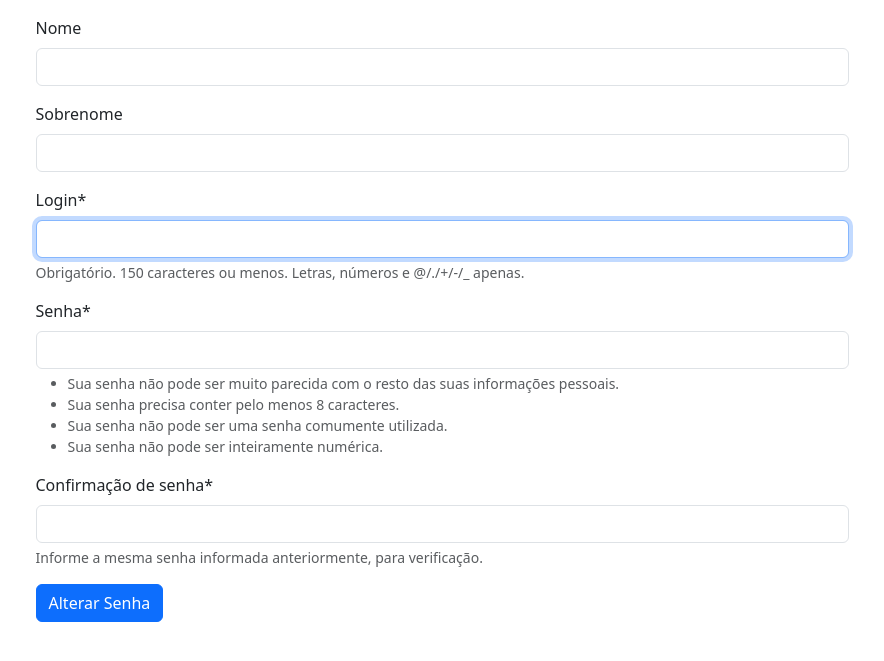
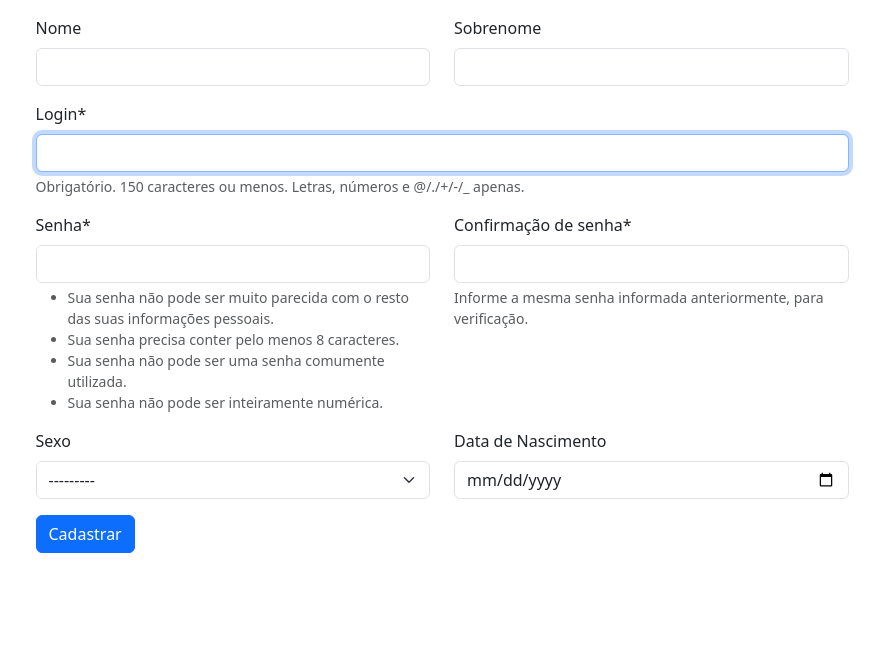
Before and after one commit to riconrado/MeuProjeto, a Django app: page /polls/registro/ in a window 1280 px wide. Shown: the part 68-729 px from the top of the page, without its empty margins (144-1028 px from the left). Run offline with Django 5.2, Linux system fonts and the light colour scheme; some libraries are stand-ins or nearby versions.

Commit message:
UserPofile e Crispyforms
Criação do model UserProfile e estilização dos formulários com o Crispyforms

```diff
--- a/enquete/app/settings.py
+++ b/enquete/app/settings.py
@@ -11,6 +11,7 @@ https://docs.djangoproject.com/en/5.1/ref/settings/
 """
 
 from pathlib import Path
+from django.contrib import messages
 
 # Build paths inside the project like this: BASE_DIR / 'subdir'.
 BASE_DIR = Path(__file__).resolve().parent.parent
--- a/enquete/polls/admin.py
+++ b/enquete/polls/admin.py
@@ -1,7 +1,8 @@
 from django.contrib import admin
-from .models import Pergunta, Resposta
+from .models import Pergunta, Resposta, UserProfile
 
 admin.site.register(Pergunta)
 admin.site.register(Resposta)
+admin.site.register(UserProfile)
 
 # Register your models here.
--- a/enquete/polls/forms.py
+++ b/enquete/polls/forms.py
@@ -3,6 +3,7 @@ from django.contrib.auth.forms import UserCreationForm
 from django.contrib.auth.models import User
 from crispy_forms.helper import FormHelper
 from crispy_forms.layout import Layout, Field, Submit
+from .models import UserProfile
 
 class CadastraUsuarios(UserCreationForm):
     class Meta:
@@ -10,21 +11,20 @@ class CadastraUsuarios(UserCreationForm):
         fields = ['first_name','last_name','username', 'password1', 'password2']
         labels = {'username':'Login','first_name':'Nome','last_name':'Sobrenome'}
 
+    # def __init__(self, *args, **kwargs):
+    #     super().__init__(*args, **kwargs)
 
-    def __init__(self, *args, **kwargs):
-        super().__init__(*args, **kwargs)
+    #     self.helper = FormHelper()
 
-        self.helper = FormHelper()
+    #     self.helper.layout = Layout(
+    #             Field('first_name', css_class='m-3 w-75'),
+    #             Field('last_name', css_class='m-3 w-75'),
+    #             Field('username', css_class='m-3 w-75'),
+    #             Field('password1', css_class='m-3 w-75'),
+    #             Field('password2', css_class='m-3 w-75'),
+    #         )
 
-        self.helper.layout = Layout(
-                Field('first_name', css_class='m-3 w-75'),
-                Field('last_name', css_class='m-3 w-75'),
-                Field('username', css_class='m-3 w-75'),
-                Field('password1', css_class='m-3 w-75'),
-                Field('password2', css_class='m-3 w-75'),
-            )
-
-        self.helper.add_input(Submit('submit', 'Cadastrar', css_class='btn-primary'))
+        # self.helper.add_input(Submit('submit', 'Cadastrar', css_class='btn-primary'))
 
 class AlteraUsuarios(forms.ModelForm):
 
@@ -35,17 +35,36 @@ class AlteraUsuarios(forms.ModelForm):
         fields = ['email','first_name','last_name', 'is_active']
         labels = {'first_name':'Nome','last_name':'Sobrenome'}
 
+    # def __init__(self, *args, **kwargs):
+    #     super().__init__(*args, **kwargs)
 
-    def __init__(self, *args, **kwargs):
-        super().__init__(*args, **kwargs)
+    #     self.helper = FormHelper()
 
-        self.helper = FormHelper()
+    #     self.helper.layout = Layout(
+    #             Field('first_name', css_class='m-3 w-75'),
+    #             Field('last_name', css_class='m-3 w-75'),
+    #             Field('email', css_class='m-3 w-75'),
+    #             Field('is_active'),
+    #         )
 
-        self.helper.layout = Layout(
-                Field('first_name', css_class='m-3 w-75'),
-                Field('last_name', css_class='m-3 w-75'),
-                Field('email', css_class='m-3 w-75'),
-                Field('is_active'),
-            )
+class ProfileForm(forms.ModelForm):
 
-        self.helper.add_input(Submit('submit', 'Atualizar', css_class='btn-primary'))
+    class Meta:
+        model = UserProfile
+        fields = ['sexo','data_nascimento']
+
+        widgets = {
+            'data_nascimento': forms.DateInput(format=('%Y-%m-%d'), attrs={'type': 'date'})
+        }
+
+    # def __init__(self, *args, **kwargs):
+    #     super().__init__(*args, **kwargs)
+
+    #     self.helper = FormHelper()
+
+    #     self.helper.layout = Layout(
+    #             Field('sexo', css_class="form-control form-control-sm m-3"),
+    #             Field('data_nascimento', css_class="m-3 w-75"),
+    #         )
+
+        # self.helper.add_input(Submit('submit', 'Atualizar', css_class='btn-primary'))
--- a/enquete/polls/templates/polls/altera_senha.html
+++ b/enquete/polls/templates/polls/altera_senha.html
@@ -14,7 +14,7 @@
 
             {{ form|crispy }}
 
-
+            <button type="submit" class="btn btn-primary">Alterar</button>
 
         </form>
 
--- a/enquete/polls/templates/polls/layout.html
+++ b/enquete/polls/templates/polls/layout.html
@@ -10,6 +10,7 @@
 
     {% bootstrap_css %}
     {% bootstrap_javascript %}
+    {% comment %} {% bootstrap_messages %} {% endcomment %}
 
     <link rel="stylesheet" href="{% static 'polls/style.css' %}">
 
@@ -17,7 +18,6 @@
     <meta name="viewport" content="width=device-width, initial-scale=1.0">
 
     <title>
-        {% bootstrap_messages %}
 
        {% block titulo  %}
             Django App
@@ -38,6 +38,7 @@
                 <li class="nav-item"><a class="nav-link" href="{% url 'polls:Registro' %}">Novo Usuário</a></li>
                 {% if user.is_authenticated %}
                     <li class="nav-item"><a class="nav-link" href="{% url 'polls:AlteraCadastro' %}">Alterar Cadastro</a></li>
+                    <li class="nav-item"><a class="nav-link" href="{% url 'polls:AlteraSenha' %}">Alterar Senha</a></li>
                 {% endif %}
             </ul>
 
@@ -64,6 +65,17 @@
 
                         <div class="alert alert-{{ message.tags }}">
                             {{ message }}
+
+                            {% if usuario_form.errors %}
+
+                                <ul>
+                                    {% for field in usuario_form %}
+                                        {% if field.errors %}<li>{{ field.label }}: {{ field.errors|striptags }}</li>{% endif %}
+                                    {% endfor %}
+                                </ul>
+
+
+                            {% endif %}
                         </div>
 
                     {% endfor %}
--- a/enquete/polls/templates/polls/registro.html
+++ b/enquete/polls/templates/polls/registro.html
@@ -11,9 +11,42 @@
     <form action="/polls/registro/" method="post">
         {% csrf_token %}
 
-        {% comment %} {% crispy form %} {% endcomment %}
-        {{ form|crispy }}
-        <button type="submit" class="btn btn-primary">Alterar Senha</button>
+        {% comment %} {% crispy usuario_form %}
+        {% crispy profile_form %} {% endcomment %}
+        <div class="row">
+            <div class="form-group col-md-6">
+              {{ usuario_form.first_name|as_crispy_field }}
+            </div>
+            <div class="form-group col-md-6">
+              {{ usuario_form.last_name|as_crispy_field }}
+            </div>
+        </div>
+        <div class="row">
+            <div class="form-group col-md-*">
+              {{ usuario_form.username|as_crispy_field }}
+            </div>
+        </div>
+        <div class="row">
+            <div class="form-group col-md-6">
+              {{ usuario_form.password1|as_crispy_field }}
+            </div>
+            <div class="form-group col-md-6">
+              {{ usuario_form.password2|as_crispy_field }}
+            </div>
+        </div>
+        <div class="row">
+            <div class="form-group col-md-6">
+              {{ profile_form.sexo|as_crispy_field }}
+            </div>
+            <div class="form-group col-md-6">
+              {{ profile_form.data_nascimento|as_crispy_field }}
+            </div>
+        </div>
+
+        {% comment %} {{ usuario_form|crispy }}
+        {{ profile_form|crispy }} {% endcomment %}
+
+        <button type="submit" class="btn btn-primary">Cadastrar</button>
 
     </form>
 </div>
--- a/enquete/polls/views.py
+++ b/enquete/polls/views.py
@@ -5,30 +5,58 @@ from django.urls import reverse
 from django.views import generic
 from django.utils import timezone
 from django.contrib.auth.forms import AuthenticationForm
-from django.contrib.auth import login, logout
+from django.contrib.auth import login, logout, authenticate
 from django.contrib.auth.decorators import login_required
 from django.contrib.auth.mixins import LoginRequiredMixin
 from django.contrib import messages
-from .forms import CadastraUsuarios, AlteraUsuarios
+from .forms import CadastraUsuarios, AlteraUsuarios, ProfileForm
 
-from .models import Pergunta, Resposta
+from .models import Pergunta, Resposta, UserProfile
 
 
 def registro(request):
+
     if request.method == "POST":
 
-        form = CadastraUsuarios(request.POST)
-        if form.is_valid():
-            nome = form.cleaned_data.get('first_name')
-            login(request, form.save())
+        usuario_form = CadastraUsuarios(request.POST)
+        profile_form = ProfileForm(request.POST)
+
+        if (usuario_form.is_valid() and profile_form.is_valid()):
+            user = usuario_form.save()
+
+            user.refresh_from_db()  # This will load the UserProfile created by the Signal
+            user.userprofile.sexo = profile_form.cleaned_data.get('sexo')
+            user.userprofile.data_nascimento = profile_form.cleaned_data.get('data_nascimento')
+            user.save()
+
+            senha = usuario_form.cleaned_data.get('password1')
+            user = authenticate(username=user.username, password=senha)
+            login(request, user)
+
+            nome = usuario_form.cleaned_data.get('first_name')
+
             messages.success(request, f"Usuário {nome} cadastrado com sucesso!")
+            return redirect("polls:index")
 
-            return redirect("polls:index")
+        else:
+
+            contextoErro = {
+                'usuario_form':CadastraUsuarios(request.POST),
+                'profile_form':ProfileForm(request.POST)
+            }
+
+            messages.warning(request, "Houve um problema ao Criar o Cadastro!")
+            # return redirect("polls:Registro")
+            return render(request, "polls/registro.html", contextoErro)
+
     else:
 
-        form = CadastraUsuarios()
+        contexto = {
+            'usuario_form':CadastraUsuarios(),
+            'profile_form':ProfileForm()
+        }
 
-    return render(request, "polls/registro.html", {"form": form})
+        return render(request, "polls/registro.html", contexto)
 
 
 def login_view(request):
@@ -51,7 +79,6 @@ class IndexView(LoginRequiredMixin, generic.ListView):
     context_object_name = "lista_ultimas_perguntas"
 
     def get_queryset(self):
-        # return Pergunta.objects.order_by("data_publicacao")[:5]
         return Pergunta.objects.filter(data_publicacao__lte=timezone.now()).order_by("data_publicacao")[:5]
 
 class DetailView(LoginRequiredMixin, generic.DetailView):
@@ -96,19 +123,31 @@ def altera_cadastro(request):
 
     if(request.method == "POST"):
 
-        form = AlteraUsuarios(request.POST, instance=request.user)
+        usuario_form = AlteraUsuarios(request.POST, instance=request.user)
+        profile_form = ProfileForm(request.POST, instance=request.user.userprofile)
 
-        if(form.is_valid()):
-            nome = form.cleaned_data.get('first_name')
+        if(usuario_form.is_valid() and profile_form.is_valid()):
+            nome = usuario_form.cleaned_data.get('first_name')
+
+            usuario_form.save()
+            profile_form.save()
 
             messages.success(request, f"{nome} seus dados foram atualizados com sucesso!")
+            return redirect("polls:index")
 
-            form.save()
+        else:
 
-        return redirect("polls:index")
+            messages.warning(request, "Houve um problema ao Alterar os dados!")
+            return redirect("polls:AlteraCadastro")
 
     else:
 
-        form = AlteraUsuarios(instance=request.user)
+        usuario_form = AlteraUsuarios(instance=request.user)
+        profile_form = ProfileForm(instance=request.user.userprofile)
 
-        return render(request, "polls/altera.html", {"form": form})
+        contexto = {
+            "usuario_form": usuario_form,
+            "profile_form": profile_form
+        }
+
+        return render(request, "polls/altera.html", contexto)
```
Also changed, not shown: enquete/polls/models.py (+28 -1 lines), enquete/polls/templates/polls/altera.html (+30 -4 lines), enquete/polls/tests.py (+10 -10 lines), enquete/db.sqlite3, enquete/polls/migrations/0002_userprofile.py (added), enquete/polls/migrations/0003_remove_userprofile_data_nascimento.py (added), enquete/polls/migrations/0004_userprofile_data_nascimento.py (added), enquete/polls/migrations/0005_alter_userprofile_options.py (added), enquete/polls/migrations/0006_alter_userprofile_options_and_more.py (added), enquete/polls/migrations/0007_alter_userprofile_user.py (added), enquete/polls/migrations/0008_alter_userprofile_user.py (added).
